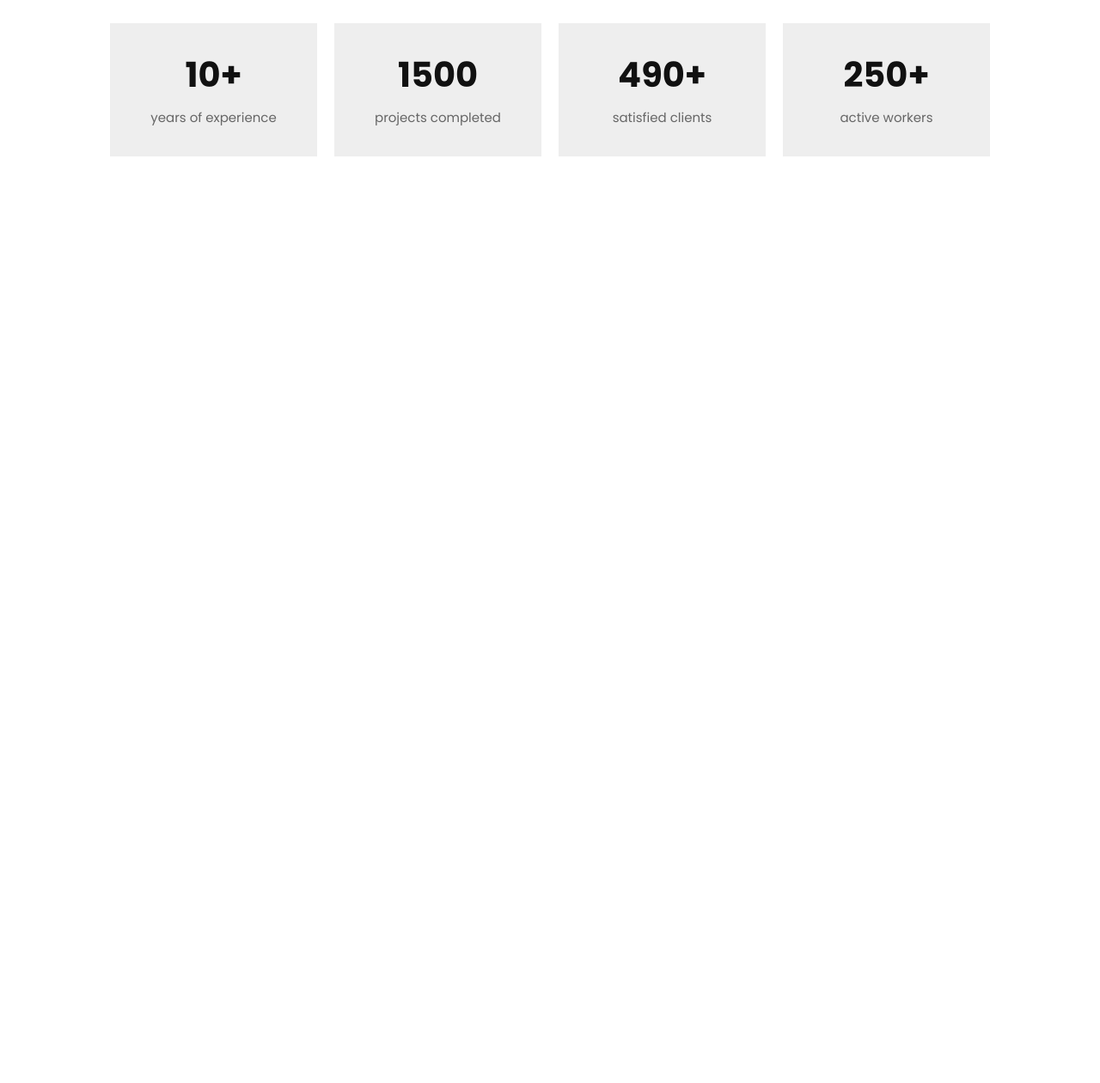
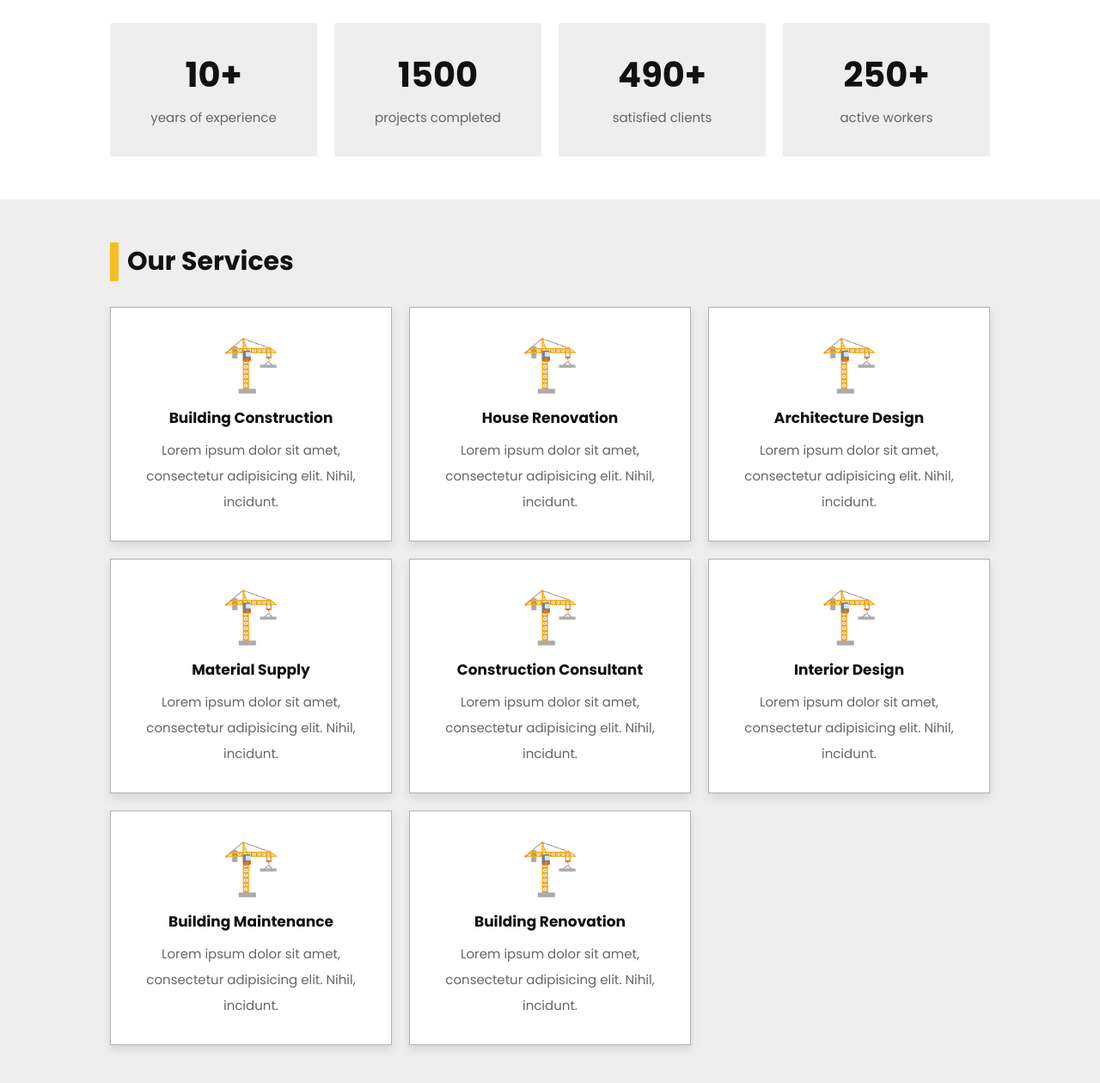
Before and after one commit to debrightess/engineering-company-website, a plain HTML site: page index.html in a window 1280 px wide. Shown: the part 1333-2593 px from the top of the page at 86% size. Before the commit the page ends 1565 px from the top, so only its background shows below. Drawn offline with nearby package versions, Linux system fonts and the light colour scheme.

Commit message:
update services

```diff
--- a/css/style.scss
+++ b/css/style.scss
@@ -362,6 +362,41 @@ section {
   }
 }
 
+// services
+.services {
+  background: var(--light-bg);
+
+  .box-container {
+    @include grid(25rem);
+
+    .box {
+      text-align: center;
+      padding: 3rem;
+      background: var(---white);
+      box-shadow: var(--box-shadow);
+      border: var(--border);
+
+      &:hover img {
+        transform: translateY(-1rem);
+      }
+
+      img {
+        height: 7rem;
+        margin-bottom: 0.5rem;
+      }
+
+      h3 {
+        @include titleText(1.7rem);
+        padding: 1rem 0;
+      }
+
+      p {
+        @include graphText(1.5rem);
+      }
+    }
+  }
+}
+
 // Media queries
 
 @media (max-width: 1200px) {
--- a/index.html
+++ b/index.html
@@ -178,8 +178,89 @@
         </div>
       </div>
     </section>
+    <!-- about section ends  -->
 
-    <!-- about section ends  -->
+    <!-- services section starts  -->
+
+    <section class="services" id="services">
+      <h1 class="heading">our services</h1>
+
+      <div class="box-container">
+        <div class="box">
+          <img src="images/service-1.png" alt="" />
+          <h3>building construction</h3>
+          <p>
+            Lorem ipsum dolor sit amet, consectetur adipisicing elit. Nihil,
+            incidunt.
+          </p>
+        </div>
+
+        <div class="box">
+          <img src="images/service-1.png" alt="" />
+          <h3>house renovation</h3>
+          <p>
+            Lorem ipsum dolor sit amet, consectetur adipisicing elit. Nihil,
+            incidunt.
+          </p>
+        </div>
+
+        <div class="box">
+          <img src="images/service-1.png" alt="" />
+          <h3>architecture design</h3>
+          <p>
+            Lorem ipsum dolor sit amet, consectetur adipisicing elit. Nihil,
+            incidunt.
+          </p>
+        </div>
+
+        <div class="box">
+          <img src="images/service-1.png" alt="" />
+          <h3>material supply</h3>
+          <p>
+            Lorem ipsum dolor sit amet, consectetur adipisicing elit. Nihil,
+            incidunt.
+          </p>
+        </div>
+
+        <div class="box">
+          <img src="images/service-1.png" alt="" />
+          <h3>construction consultant</h3>
+          <p>
+            Lorem ipsum dolor sit amet, consectetur adipisicing elit. Nihil,
+            incidunt.
+          </p>
+        </div>
+
+        <div class="box">
+          <img src="images/service-1.png" alt="" />
+          <h3>interior design</h3>
+          <p>
+            Lorem ipsum dolor sit amet, consectetur adipisicing elit. Nihil,
+            incidunt.
+          </p>
+        </div>
+
+        <div class="box">
+          <img src="images/service-1.png" alt="" />
+          <h3>building maintenance</h3>
+          <p>
+            Lorem ipsum dolor sit amet, consectetur adipisicing elit. Nihil,
+            incidunt.
+          </p>
+        </div>
+
+        <div class="box">
+          <img src="images/service-1.png" alt="" />
+          <h3>building renovation</h3>
+          <p>
+            Lorem ipsum dolor sit amet, consectetur adipisicing elit. Nihil,
+            incidunt.
+          </p>
+        </div>
+      </div>
+    </section>
+
+    <!-- services section ends  -->
 
     <!-- swiper js file link  -->
     <script src="https://cdn.jsdelivr.net/npm/swiper@9/swiper-bundle.min.js"></script>
```
Also changed, not shown: css/style.css, images/service-1.png (added), 1 other file.
